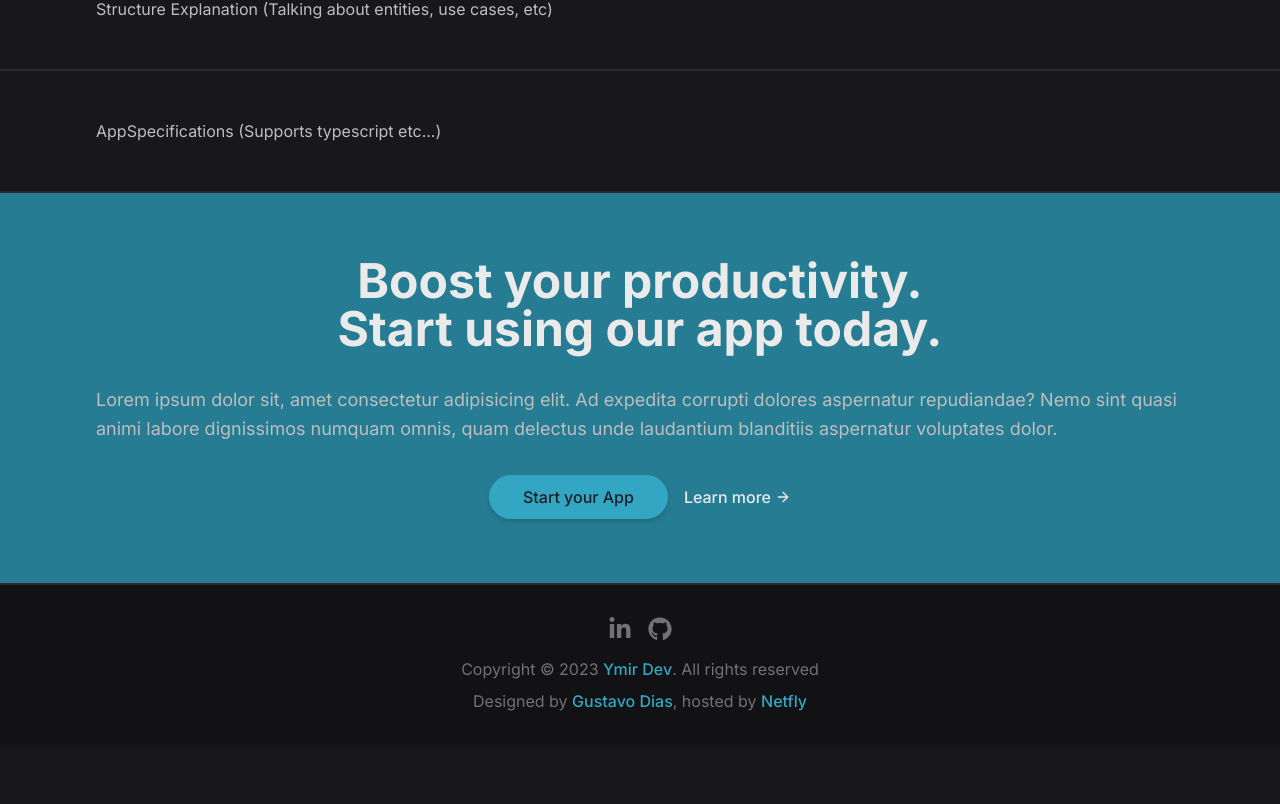
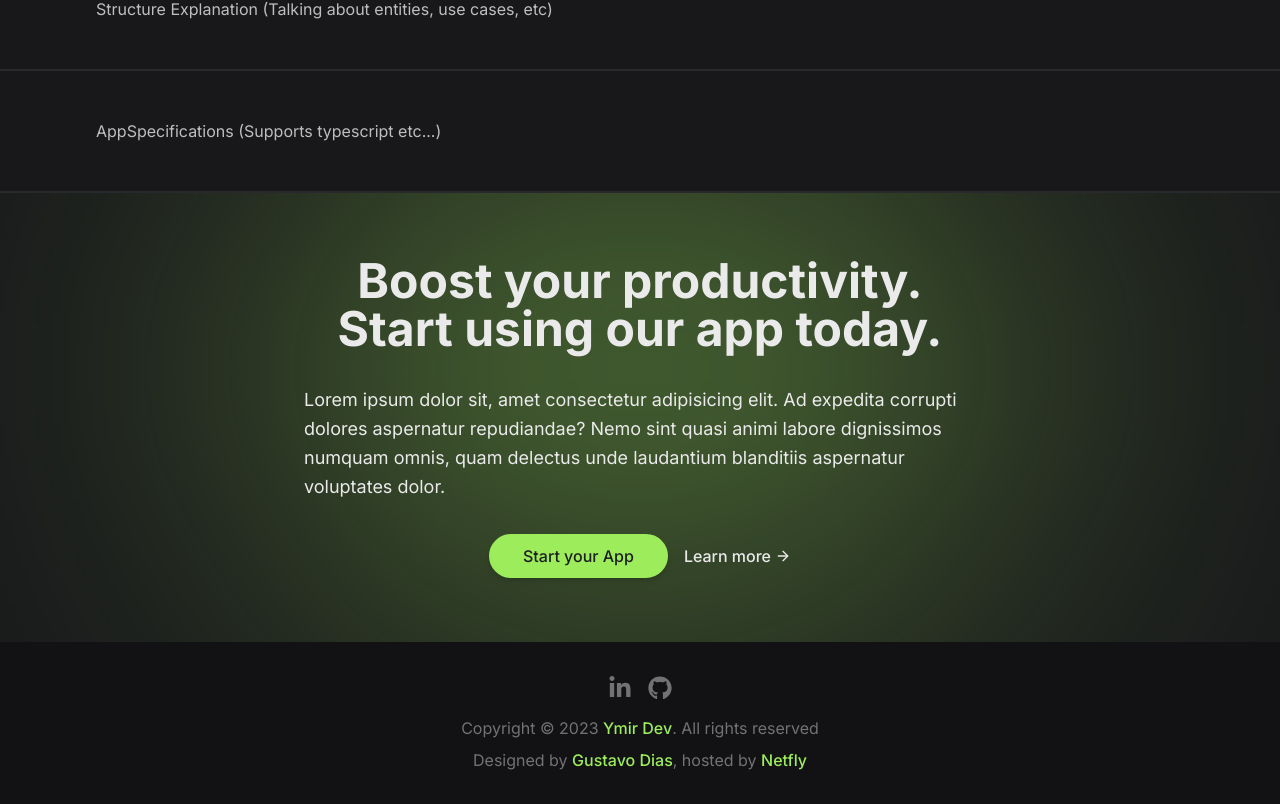
Before and after one commit to charmingruby/ymir, a Next.js app in the folder web/: page / in a window 1280 px wide. Shown: the part 1878-2682 px from the top of the page. Before the commit the page ends 2623 px from the top, so only its background shows below. Built offline with nearby package versions, Linux system fonts and the light colour scheme.

Commit message:
changed primary color on palette

```diff
--- a/web/src/components/modules/home/create-app/components/description.tsx
+++ b/web/src/components/modules/home/create-app/components/description.tsx
@@ -1,7 +1,7 @@
 export function NewAppDescription() {
   return (
-    <div>
-      <p className="text-lg leading-relaxed">
+    <div className="max-w-2xl">
+      <p className="text-lg leading-relaxed text-gray-50">
         Lorem ipsum dolor sit, amet consectetur adipisicing elit. Ad expedita
         corrupti dolores aspernatur repudiandae? Nemo sint quasi animi labore
         dignissimos numquam omnis, quam delectus unde laudantium blanditiis
--- a/web/src/components/modules/home/create-app/index.tsx
+++ b/web/src/components/modules/home/create-app/index.tsx
@@ -5,15 +5,14 @@ import { NewAppActions } from './components/actions'
 
 export function CreateApp() {
   return (
-    <div className="border-b-2 border-gray-600 bg-primary-600 py-16">
+    <div className="bg-primary-900 relative overflow-hidden border-b-2 border-gray-900 py-16">
+      <div className="absolute right-1/2 -z-10 h-1/2 w-1/2 translate-x-1/2 bg-primary-300 blur-full" />
       <ContentContainer>
-        <div className="flex w-full">
-          {/* Content */}
-          <div className="flex flex-col justify-center gap-8">
-            <NewAppTitle />
-            <NewAppDescription />
-            <NewAppActions />
-          </div>
+        {/* Content */}
+        <div className="flex flex-col items-center gap-8">
+          <NewAppTitle />
+          <NewAppDescription />
+          <NewAppActions />
         </div>
       </ContentContainer>
     </div>
--- a/web/tailwind.config.js
+++ b/web/tailwind.config.js
@@ -16,12 +16,12 @@ module.exports = {
 
     colors: {
       primary: {
-        100: '#4DB7D1',
-        300: '#32A6C3',
-        400: '#2D93AD',
-        500: '#2A8AA2',
-        600: '#267C92',
-        700: '#216E82',
+        100: '#B2F07F',
+        300: '#9CEC5B',
+        400: '#91EA48',
+        500: '#86E736',
+        600: '#7BE524',
+        700: '#71DB1A',
       },
       gray: {
         50: '#eaeaea',
```
